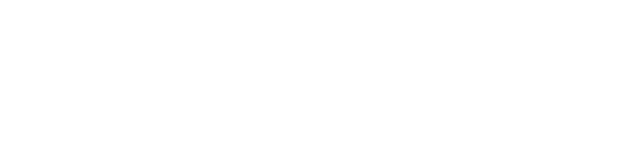
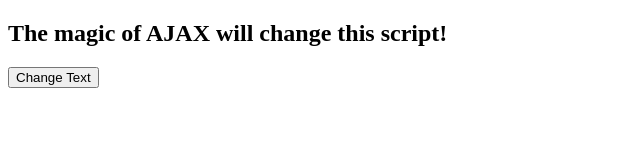
Before and after one commit to kjh311/ajax_test, a plain HTML site: page index.html in a window 1280 px wide. Shown: the whole page, without its empty margins (0-640 px from the left). Drawn offline with Linux system fonts and the light colour scheme.

Commit message:
ajax first try

```diff
--- a/index.html
+++ b/index.html
@@ -8,5 +8,22 @@
 </head>
 <body>
 
+  <div id="demo"><h2>The magic of AJAX will change this script! </h2></div>
+
+  <button type="button" onclick="loadDoc()">Change Text</button>
+
+  <script>
+function loadDoc() {
+  var xhttp = new XMLHttpRequest();
+  xhttp.onreadystatechange = function() {
+    if (this.readyState == 4 && this.status == 200) {
+      document.getElementById("demo").innerHTML = this.responseText;
+    }
+  };
+  xhttp.open("GET", "text.txt", true);
+  xhttp.send();
+}
+</script>
+
 </body>
 </html>
```
